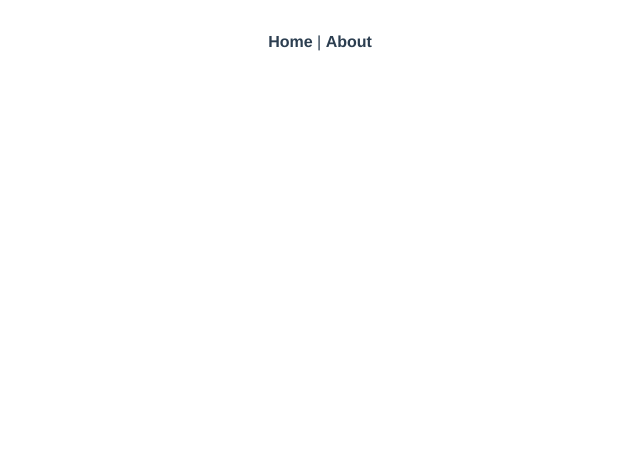
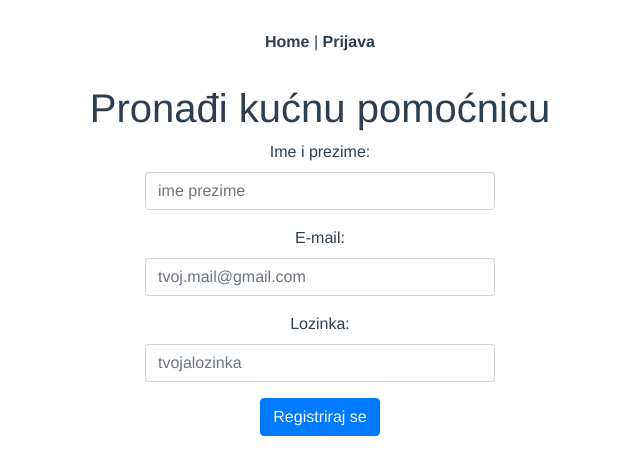
Before and after one commit to Gordana1508/PI-pronadikucnupomocnicu, a Vue app: page /Registracija in a window 1280 px wide. Shown: the top 474 px of the page, without its empty margins (320-960 px from the left). Built offline with nearby package versions, Linux system fonts and the light colour scheme.

Commit message:
Dodana registracija i update firebase

```diff
--- a/src/App.vue
+++ b/src/App.vue
@@ -2,7 +2,7 @@
   <div id="app">
     <div id="nav">
       <router-link to="/">Home</router-link> |
-      <router-link to="/about">About</router-link>
+      <router-link to="/Prijava">Prijava</router-link>
     </div>
     <router-view/>
   </div>
--- a/src/router/index.js
+++ b/src/router/index.js
@@ -11,12 +11,20 @@ const routes = [
     component: Home
   },
   {
-    path: '/about',
-    name: 'About',
+    path: '/Prijava',
+    name: 'Prijava',
     // route level code-splitting
-    // this generates a separate chunk (about.[hash].js) for this route
+    // this generates a separate chunk (abou.[hash].js) for this route
     // which is lazy-loaded when the route is visited.
-    component: () => import(/* webpackChunkName: "about" */ '../views/About.vue')
+    component: () => import(/* webpackChunkName: "Prijava" */ '../views/Prijava.vue')
+  },
+  {
+    path: '/Registracija',
+    name: 'Registracija',
+    // route level code-splitting
+    // this generates a separate chunk (abou.[hash].js) for this route
+    // which is lazy-loaded when the route is visited.
+    component: () => import(/* webpackChunkName: "Registracija" */ '../views/Registracija.vue')
   }
 ]
 
--- a/src/views/About.vue
+++ /dev/null
@@ -1,5 +0,0 @@
-<template>
-  <div class="about">
-    <h1>This is an about page</h1>
-  </div>
-</template>
--- a/src/views/Home.vue
+++ b/src/views/Home.vue
@@ -1,18 +1,33 @@
 <template>
-  <div class="home">
-    <img alt="Vue logo" src="../assets/logo.png">
-    <HelloWorld msg="Welcome to Your Vue.js App"/>
+  <div class="Home">
+    <div>
+      <h1>PRONAĐI KUĆNU POMOĆNICU</h1>
+      <div>
+        <div class="text">
+          <router-link to="/Prijava">
+          <button class="btn btn primary">
+            <strong> Prijava</strong>
+          </button></router-link>
+          <router-link to="/Registracija">
+          <button class="btn btn primary">
+            <strong> Registracija</strong>
+          </button></router-link>
+        </div>
+      </div>
+    </div>
   </div>
+
 </template>
 
-<script>
-// @ is an alias to /src
-import HelloWorld from '@/components/HelloWorld.vue'
+<style scoped>
+  button {
+    position: center;
+    width: 422px;
+    height: 61px;
+    left: 560px;
+    top: 421px;
 
-export default {
-  name: 'Home',
-  components: {
-    HelloWorld
+    background-color: yellow;
   }
-}
-</script>
+
+</style>
--- /dev/null
+++ b/src/views/Registracija.vue
@@ -0,0 +1,56 @@
+<template>
+ <div class="about">
+ <h1>Pronađi kućnu pomoćnicu</h1>
+ <div class="container">
+ <div class="row">
+ <div class="col-sm"></div>
+ <div class="col-sm">
+ <form>
+    <div class="form-group">
+        <label for="exampleInputEmail1">Ime i prezime:</label>
+        <input type="email" class="form-control"
+       id="exampleInputEmail1" aria-describedby="emailHelp" placeholder="ime prezime" />
+        </div>
+ <div class="form-group">
+ <label for="exampleInputEmail1">E-mail:</label>
+ <input type="email" class="form-control"
+id="exampleInputEmail1" aria-describedby="emailHelp" placeholder="tvoj.mail@gmail.com" />
+ </div>
+ <div class="form-group">
+ <label for="exampleInputPassword1">Lozinka:</label>
+ <input type="password" class="form-control"
+id="exampleInputPassword1" placeholder="tvojalozinka" />
+ </div>
+ <button type="submit" class="btn btn-primary">Registriraj se</button>
+ </form>
+ </div>
+ <div class="col-sm"></div>
+ </div>
+ </div>
+ </div>
+</template>
+
+<script>
+import { firebase } from "@/firebase.js";
+export default {
+  data: function () {
+    return {
+      imeiprezime: "",
+      email: "",
+      lozinka: "",
+    };
+  },
+  methods: {
+    novikorisnik: function () {
+      firebase
+        .auth()
+        .createUserWithEmailAndPassword(this.email, this.lozinka)
+        .then(function () {
+          console.log("Uspješna registracija!");
+          this.$router.replace({name: "Naslovna"});
+        });
+      console.log("Nastavak...");
+    },
+  },
+};
+</script>
--- /dev/null
+++ b/src/views/firebase.js
@@ -0,0 +1,19 @@
+import firebase from "firebase/app";
+import "firebase/auth";
+import "firebase/firestore";
+
+const firebaseConfig = {
+    apiKey: "AIzaSyCszxfHnvIg5nBK0cFwJeTCwp5FcXt8ZbY",
+    authDomain: "pi-pronadikucnupomocnicu-bf5fd.firebaseapp.com",
+    projectId: "pi-pronadikucnupomocnicu-bf5fd",
+    storageBucket: "pi-pronadikucnupomocnicu-bf5fd.appspot.com",
+    messagingSenderId: "367001271765",
+    appId: "1:367001271765:web:582929a4f0ae7d77be115c"
+  };
+
+  // Initialize Firebase
+  const app = initializeApp(firebaseConfig);
+
+  export{
+      firebase,
+  }
```
Also changed, not shown: src/views/Naslovna.vue (added), src/views/Prijava.vue (line endings or trailing spaces), 1 other file (tests, documents, lock files or other folders).
